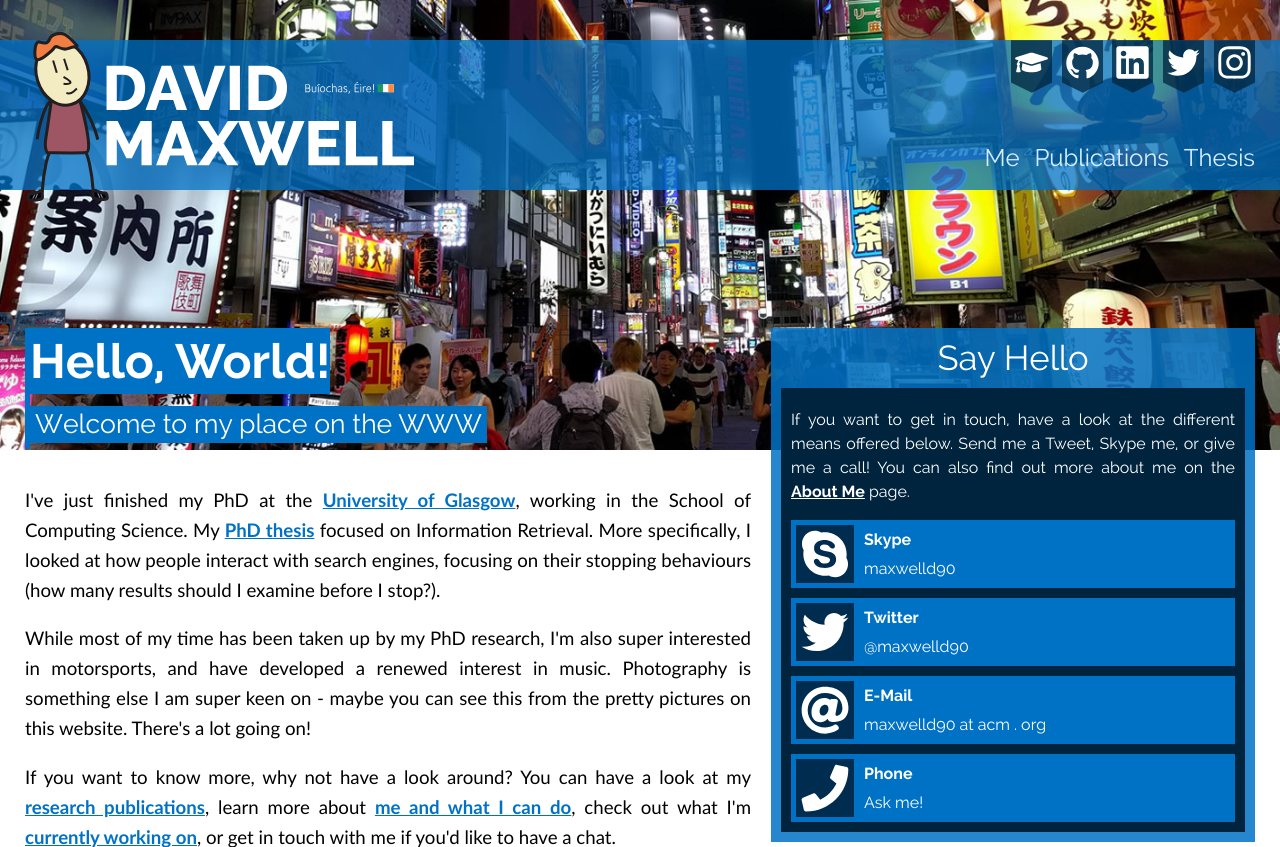
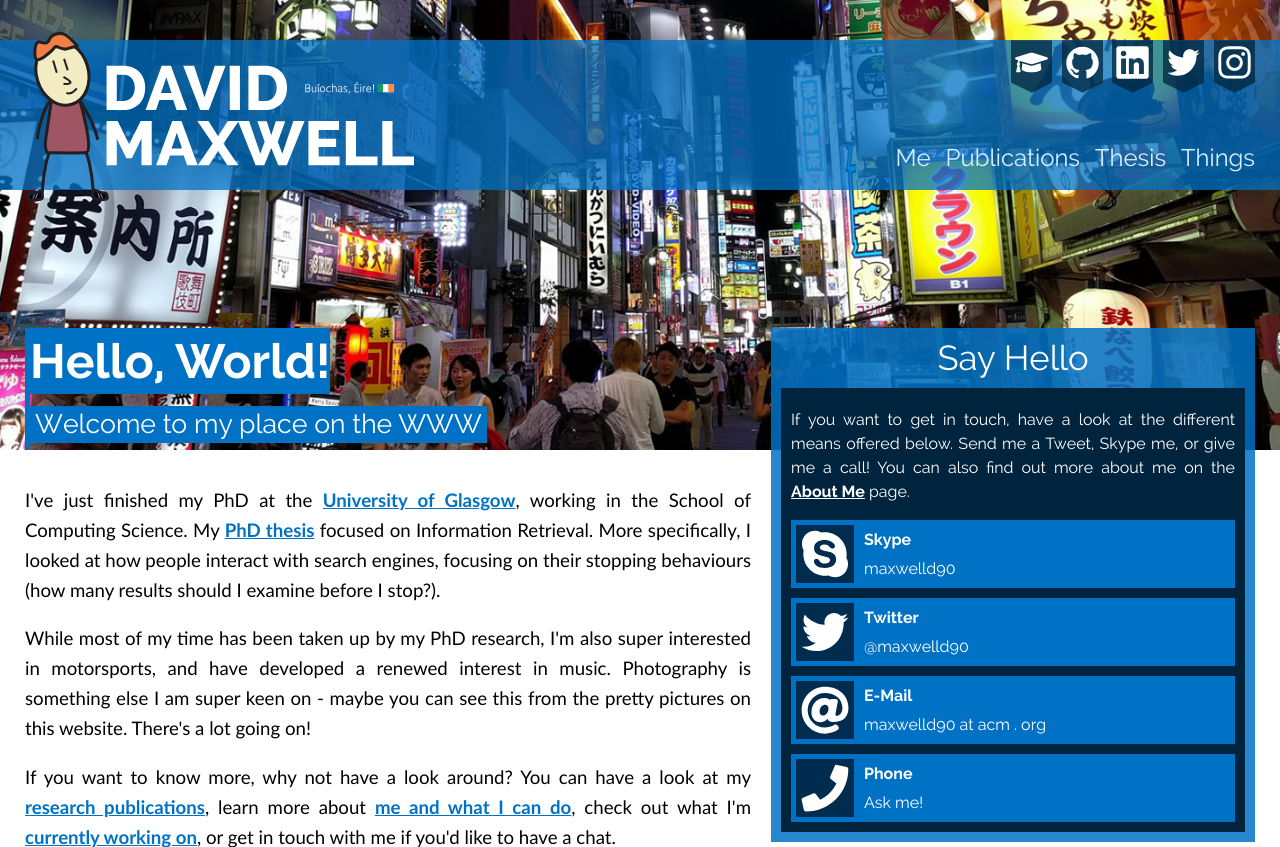
Before and after one commit to maxwelld90/dmax_website, a Django app: page / in a window 1280 px wide. Shown: the top 847 px of the page. Run offline with Django 3.2, Linux system fonts and the light colour scheme; style sheets or scripts are compiled from the project's sources; some libraries are stand-ins or nearby versions.

Commit message:
Nearly done moving projects to things

```diff
--- a/website_project/dmax_org_uk/urls.py
+++ b/website_project/dmax_org_uk/urls.py
@@ -9,7 +9,7 @@ urlpatterns = [
     path('publications/<slug:publication_slug>/', views.publications_entry, name='publications-entry'),
     path('publications/<slug:publication_slug>/bibtex/', views.publications_bibtex, name='publications-bibtex'),
     path('thesis/', views.thesis, name='thesis'),
-    path('projects/', views.projects, name='projects'),
-    path('projects/<slug:project_slug>/', views.projects_entry, name='projects-entry'),
+    path('things/', views.things, name='things'),
+    path('things/<slug:thing_slug>/', views.things_entry, name='things-entry'),
     path('', views.landing, name='landing'),
 ]
--- a/website_project/dmax_org_uk/views.py
+++ b/website_project/dmax_org_uk/views.py
@@ -61,11 +61,11 @@ def thesis(request):
 
     return render(request, template_name='dmax_org_uk/thesis.html', context=context_dict)
 
-def projects(request):
+def things(request):
     context_dict = {}
     utils.apply_background_to_context(context_dict, 'heraklion')
 
-    return render(request, template_name='dmax_org_uk/projects.html', context=context_dict)
+    return render(request, template_name='dmax_org_uk/things.html', context=context_dict)
 
-def projects_entry(request, project_slug):
-    return HttpResponse("project " + project_slug)
+def things_entry(request, project_slug):
+    return HttpResponse("thing " + project_slug)
--- a/website_project/templates/dmax_org_uk/base.html
+++ b/website_project/templates/dmax_org_uk/base.html
@@ -71,9 +71,9 @@ Date: 2019-04-30
                     </ul>
                     <ul id="header-links-nav">
                         <li><a href="{% url 'dmax_org_uk:me' %}">Me</a></li>
-                        <!-- <li><a href="{% url 'dmax_org_uk:projects' %}">Projects</a></li> -->
                         <li><a href="{% url 'dmax_org_uk:publications' %}">Publications</a></li>
                         <li><a href="{% url 'dmax_org_uk:thesis' %}">Thesis</a></li>
+                        <li><a href="{% url 'dmax_org_uk:things' %}">Things</a></li>
                     </ul>
                 </div>
 
--- a/website_project/templates/dmax_org_uk/landing.html
+++ b/website_project/templates/dmax_org_uk/landing.html
@@ -13,7 +13,7 @@
                     <article>
                         <p>I've just finished my PhD at the <a href="http://www.gla.ac.uk">University of Glasgow</a>, working in the School of Computing Science. My <a href="{% url 'dmax_org_uk:thesis' %}">PhD thesis</a> focused on Information Retrieval. More specifically, I looked at how people interact with search engines, focusing on their stopping behaviours (how many results should I examine before I stop?).</p>
                         <p>While most of my time has been taken up by my PhD research, I'm also super interested in motorsports, and have developed a renewed interest in music. Photography is something else I am super keen on - maybe you can see this from the pretty pictures on this website. There's a lot going on!</p>
-                        <p>If you want to know more, why not have a look around? You can have a look at my <a href="{% url 'dmax_org_uk:publications' %}">research publications</a>, learn more about <a href="{% url 'dmax_org_uk:me' %}">me and what I can do</a>, check out what I'm <a href="{% url 'dmax_org_uk:projects' %}">currently working on</a>, or get in touch with me if you'd like to have a chat.</p>
+                        <p>If you want to know more, why not have a look around? You can have a look at my <a href="{% url 'dmax_org_uk:publications' %}">research publications</a>, learn more about <a href="{% url 'dmax_org_uk:me' %}">me and what I can do</a>, check out what I'm <a href="{% url 'dmax_org_uk:things' %}">currently working on</a>, or get in touch with me if you'd like to have a chat.</p>
                     </article>
 
                 </div>
--- a/website_project/templates/dmax_org_uk/me.html
+++ b/website_project/templates/dmax_org_uk/me.html
@@ -50,7 +50,7 @@
                             </li>
                         </ul>
 
-                        <p>My undergraduate and postgraduate degrees were both undertaken at the <a href="https://www.gla.ac.uk/" target="_blank">University of Glasgow</a>. Studying <a href="https://www.gla.ac.uk/schools/computing/" target="_blank">Computing Science</a>, I undertook a number of different projects - both individually, and as part of a team. One of the highlights was my fourth year Honours project, <a href="{% url 'dmax_org_uk:projects' %}">Crisees</a>. Using Python and the Django framework, I developed a pipeline architecture for capturing, analysing and presenting social media content in near-real time, with an emphasis on crisis management. The project was well received, with me <a href="https://twitter.com/ICT_Echo/status/459662202652618752" target="_blank">presenting talks on it</a> long after the project concluded. It even won me the <strong>best Software Product Prize</strong> from the School in 2012!</p>
+                        <p>My undergraduate and postgraduate degrees were both undertaken at the <a href="https://www.gla.ac.uk/" target="_blank">University of Glasgow</a>. Studying <a href="https://www.gla.ac.uk/schools/computing/" target="_blank">Computing Science</a>, I undertook a number of different projects - both individually, and as part of a team. One of the highlights was my fourth year Honours project, <a href="{% url 'dmax_org_uk:things' %}">Crisees</a>. Using Python and the Django framework, I developed a pipeline architecture for capturing, analysing and presenting social media content in near-real time, with an emphasis on crisis management. The project was well received, with me <a href="https://twitter.com/ICT_Echo/status/459662202652618752" target="_blank">presenting talks on it</a> long after the project concluded. It even won me the <strong>best Software Product Prize</strong> from the School in 2012!</p>
 
                         <p id="msci">I then veered more towards <a href="https://en.wikipedia.org/wiki/Information_retrieval" target="_blank">Information Retrieval</a>. My MSci project involved looking at how clickthrough data could be used to improve the ranking of documents, and thus the overall quality of a retrieval system's performance. This was done through a complex series of simulations. My interest grew, which is what led me to <a href="{% url 'dmax_org_uk:thesis' %}">doing a PhD</a>, supervised by <a href="https://www.strath.ac.uk/staff/azzopardileifdr/" target="_blank">Dr Leif Azzopardi</a>.</p>
 
```
